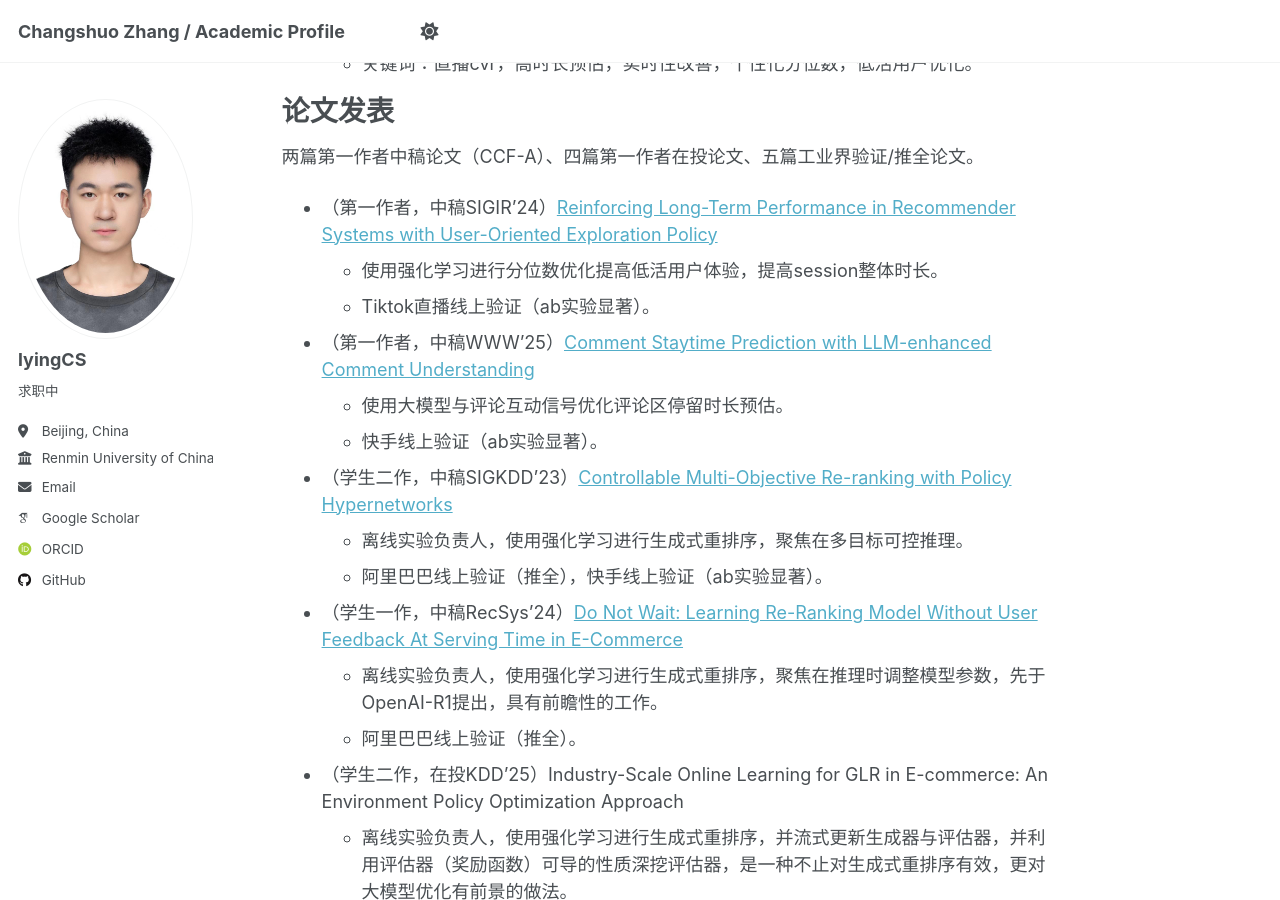
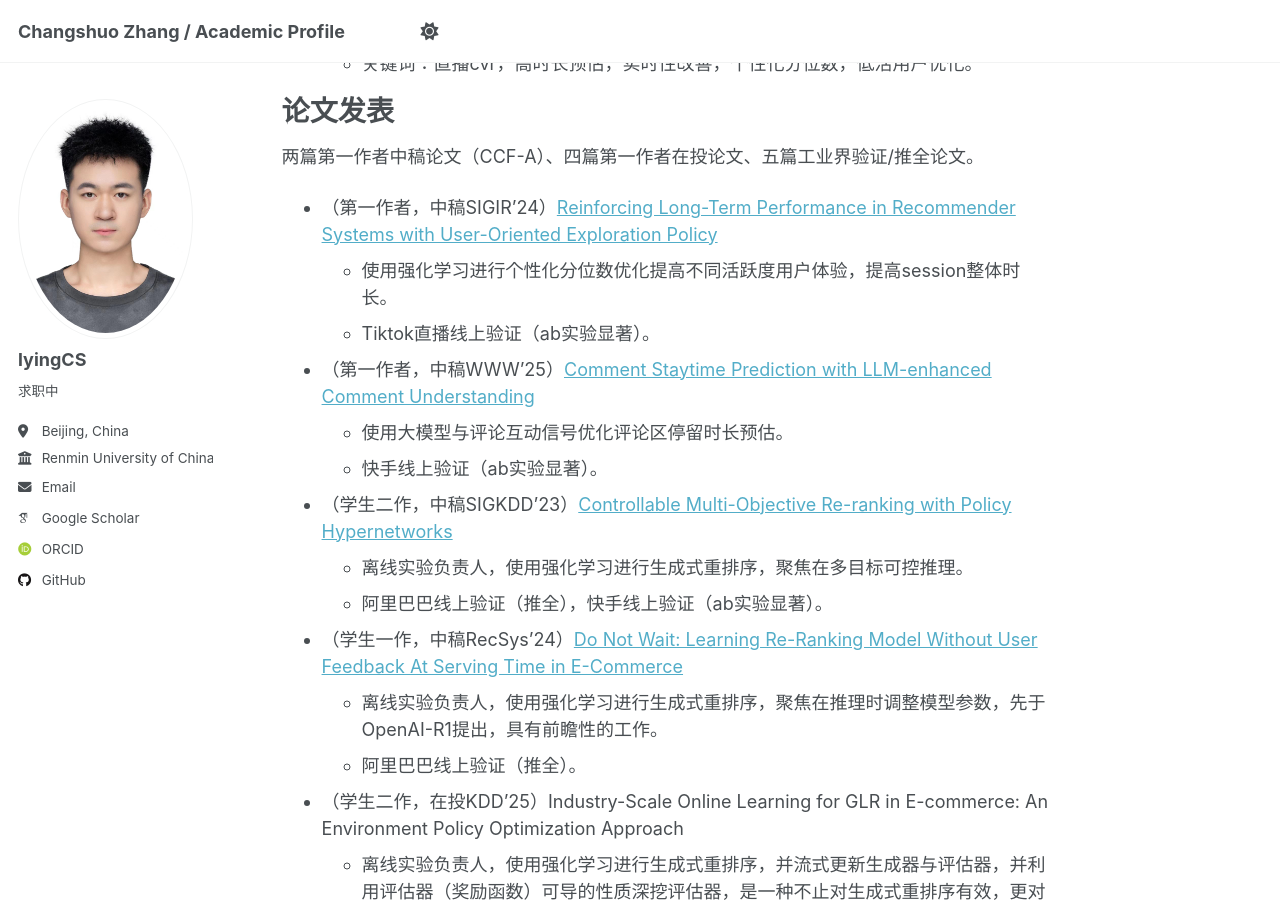
Before and after one commit to lyingCS/lyingCS.github.io, a Jekyll site: the page built from _pages/about.md, in a window 1280 px wide and 900 px high, scrolled down 883 px. Built offline with Jekyll 4.4.1, drawn with Linux system fonts in a browser that asks for light colours; some web fonts are replaced.

Commit message:
Update about.md

```diff
--- a/_pages/about.md
+++ b/_pages/about.md
@@ -39,7 +39,7 @@ redirect_from:
 两篇第一作者中稿论文（CCF-A）、四篇第一作者在投论文、五篇工业界验证/推全论文。
 
 + （第一作者，中稿SIGIR'24）[Reinforcing Long-Term Performance in Recommender Systems with User-Oriented Exploration Policy](https://dl.acm.org/doi/10.1145/3626772.3657714)
-  + 使用强化学习进行分位数优化提高低活用户体验，提高session整体时长。
+  + 使用强化学习进行个性化分位数优化提高不同活跃度用户体验，提高session整体时长。
   + Tiktok直播线上验证（ab实验显著）。
 + （第一作者，中稿WWW'25）[Comment Staytime Prediction with LLM-enhanced Comment Understanding](https://arxiv.org/abs/2504.01602)
   + 使用大模型与评论互动信号优化评论区停留时长预估。
```
